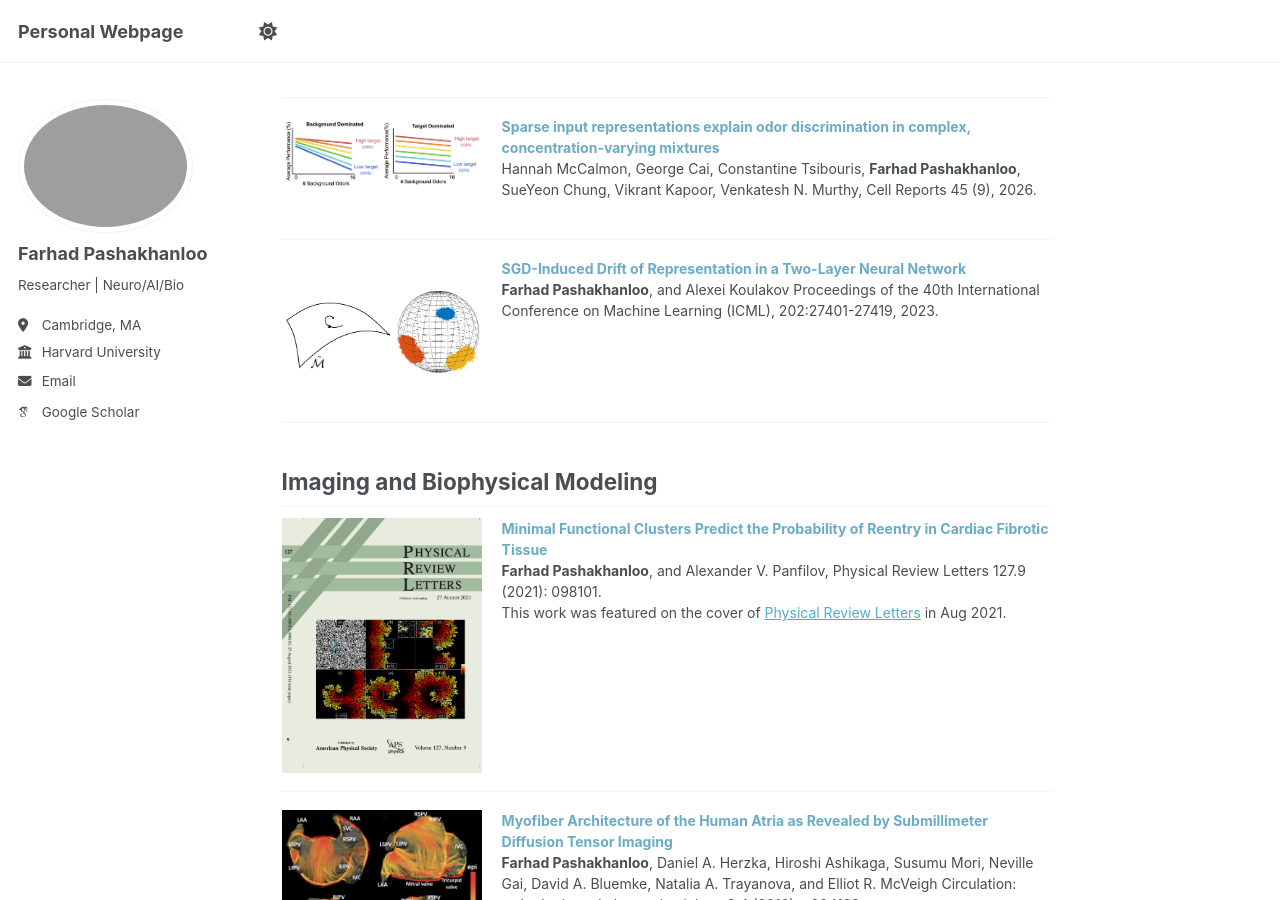
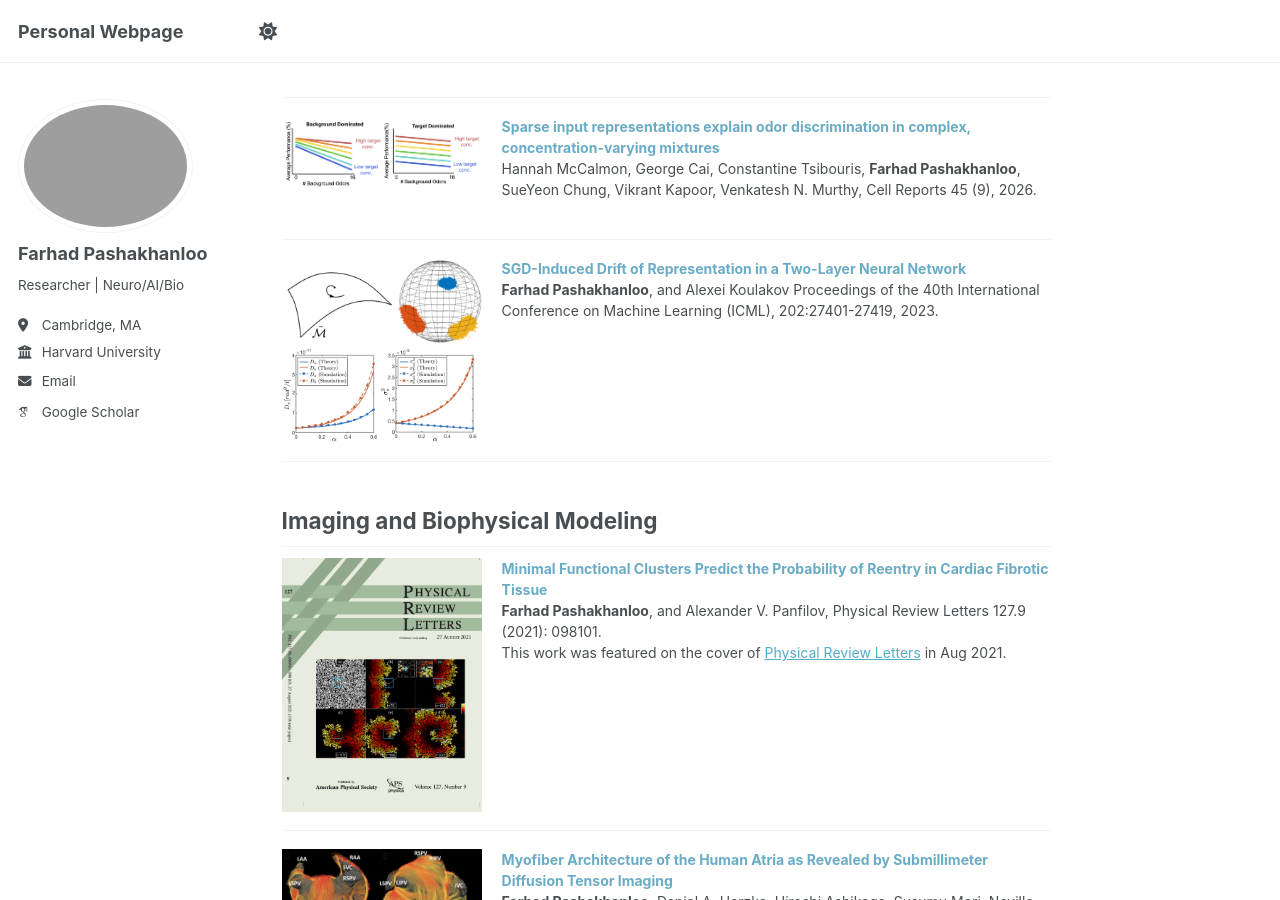
Before and after one commit to fpashakhanloo/fpashakhanloo.github.io, a Jekyll site: the page built from _pages/about.md, in a window 1280 px wide and 900 px high, scrolled down 1679 px. Built offline with Jekyll 4.4.1, drawn with Linux system fonts in a browser that asks for light colours; some web fonts are replaced; a script that is not in the unit is left out.

Commit message:
Updated site

```diff
--- a/_pages/about.md
+++ b/_pages/about.md
@@ -122,7 +122,7 @@ ___
 </div>
 ___
 <div style="display: flex; align-items: flex-start;">
-  <img src="images/Research2.png" alt="Alt text" width="200" style="margin-right: 20px;">
+  <img src="images/SGDDrift.png" alt="Alt text" width="200" style="margin-right: 20px;">
   <span style="font-size:14px">
     <a href="https://proceedings.mlr.press/v202/pashakhanloo23a.html" target="_blank" style="color: #6aabc5ff; text-decoration: none; font-weight: bold;">
      SGD-Induced Drift of Representation in a Two-Layer Neural Network
```
Also changed, not shown: images/SGDDrift.png (added).
